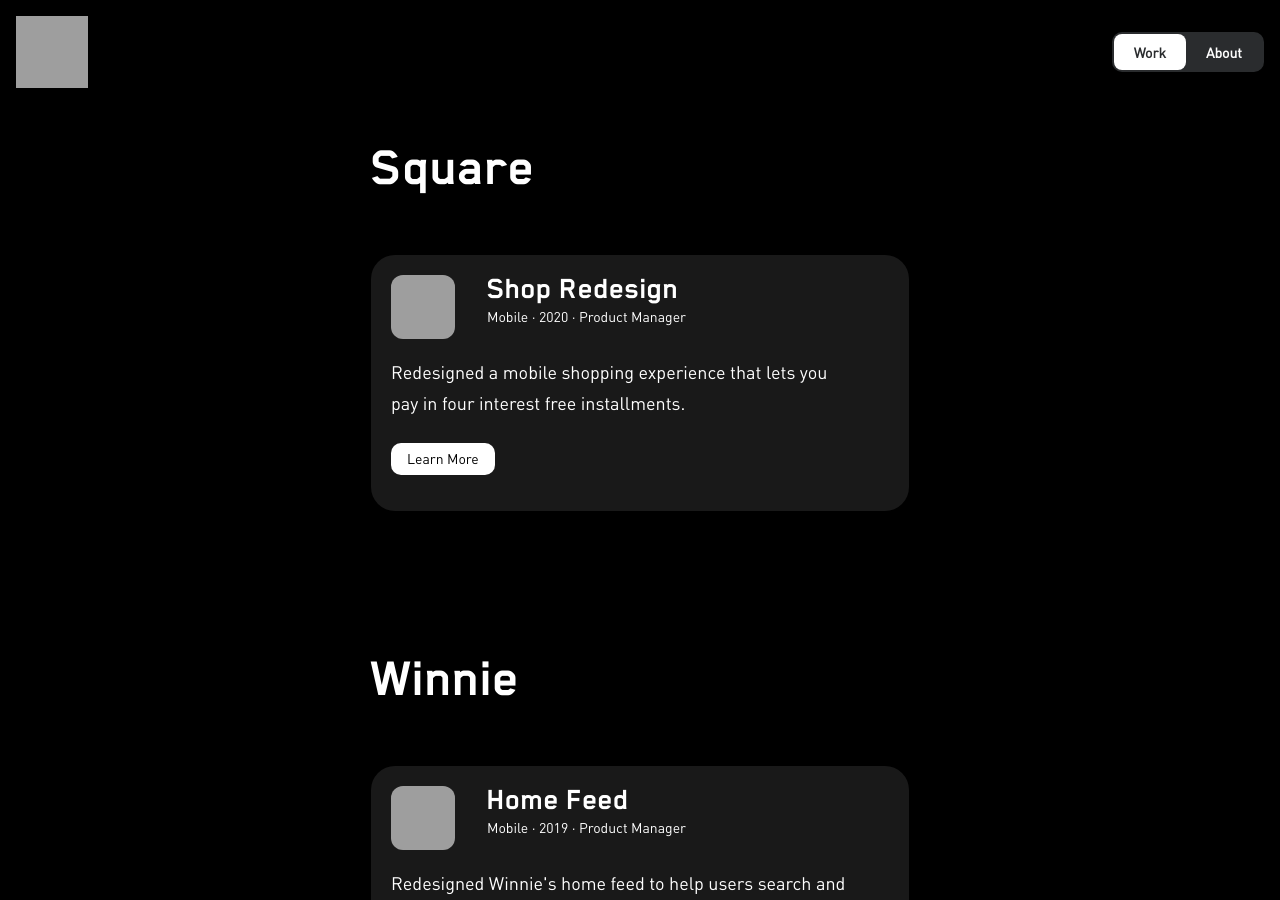
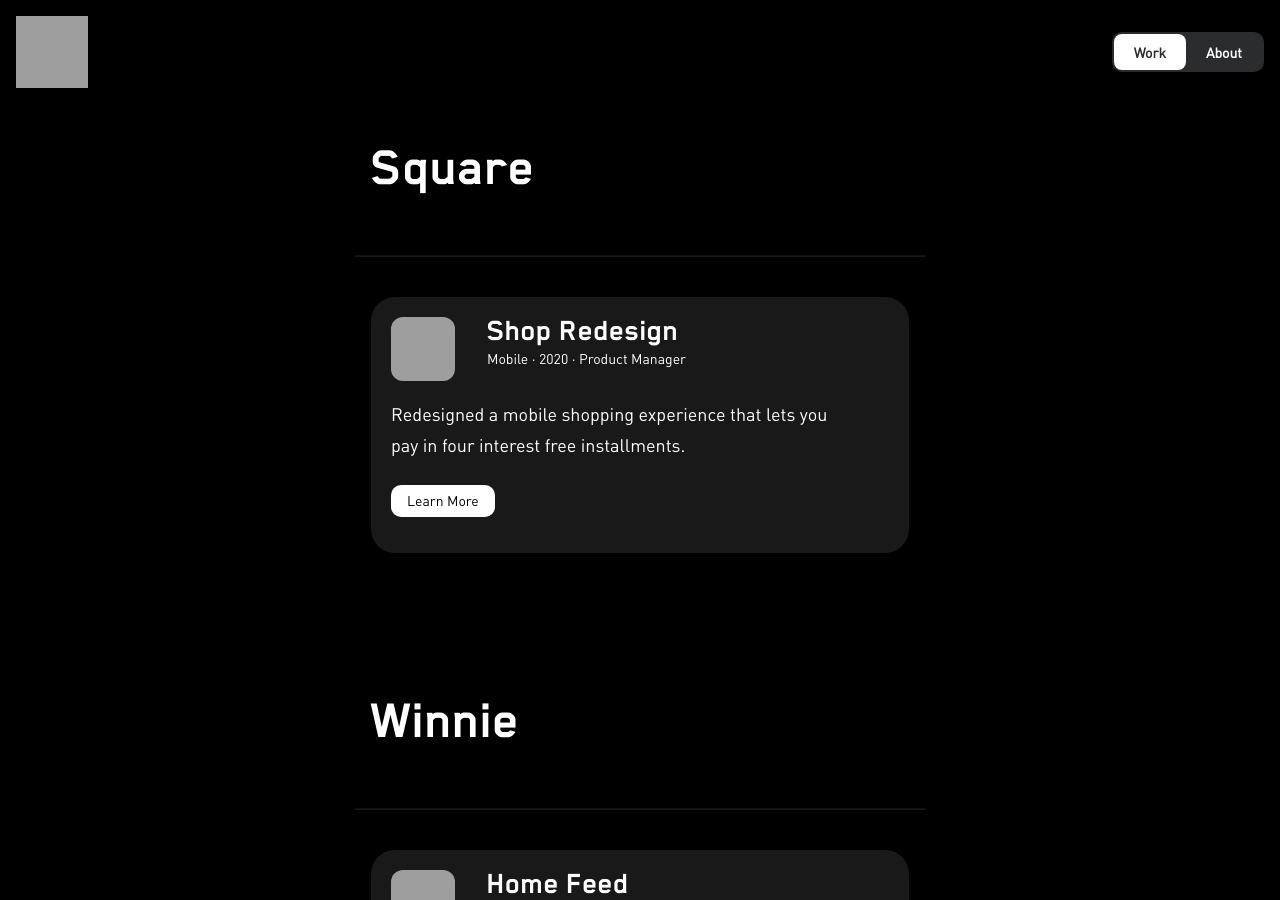
Before and after one commit to jotd/jotd-portfolio, a Jekyll site: the page work/index.html, which Jekyll copies as it is, in a window 1280 px wide and 900 px high. Built offline with Jekyll 4.4.1, drawn with Linux system fonts in a browser that asks for light colours; grey boxes are pictures that could not be loaded.

Commit message:
Update index.html

```diff
--- a/work/index.html
+++ b/work/index.html
@@ -45,6 +45,7 @@
     <div class="content-home">
       <div id="margin-below-header">
         <h1 class="header-work">Square</h1>
+        <hr class="solid">
       </div>
 
  <!-- Project 1 -->
@@ -80,6 +81,7 @@
     <div class="content-home">
       <div id="margin-below-header">
         <h1 class="header-work">Winnie</h1>
+        <hr class="solid">
       </div>
 
       <!-- Project 1 -->
```
